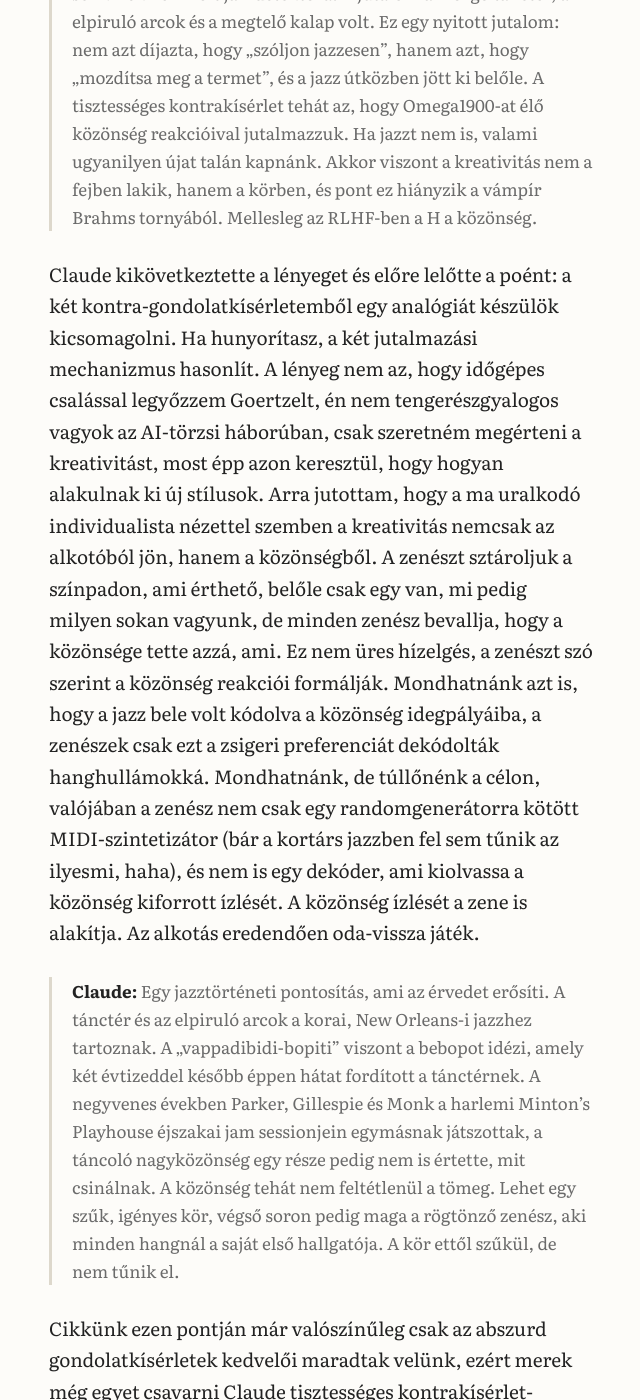
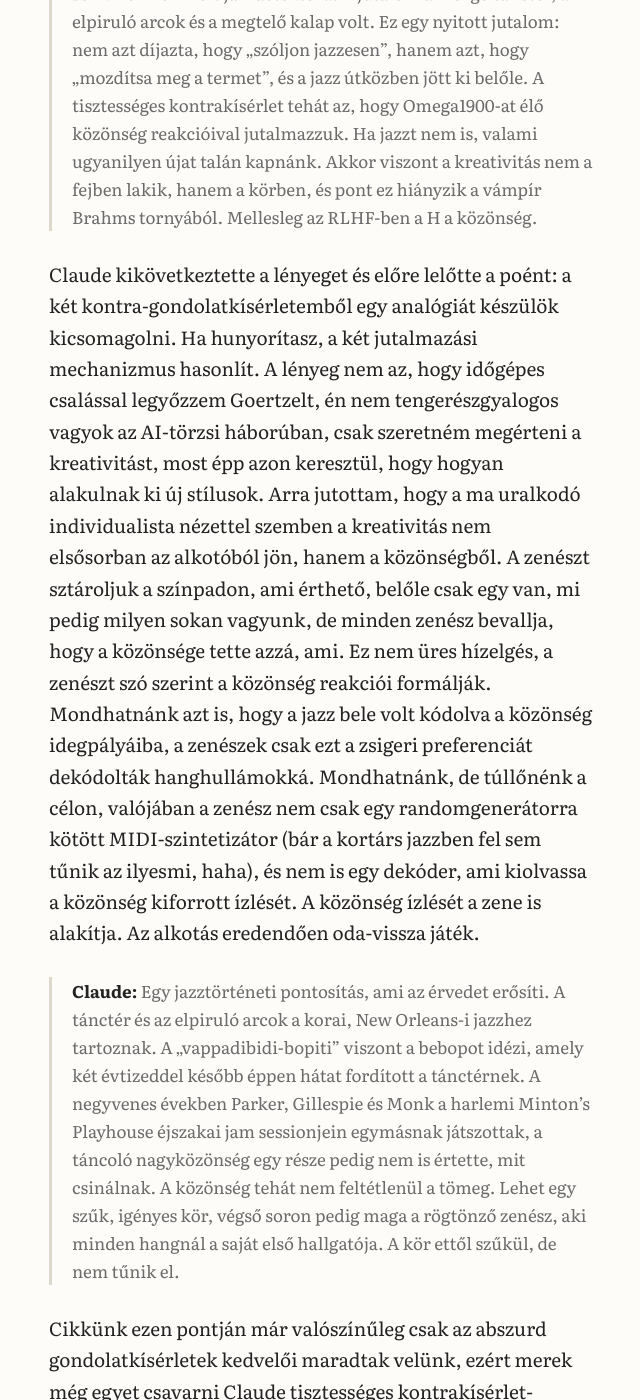
Before and after one commit to andrascsibi/andrascsibi.github.io, a Jekyll site: the page built from _posts/2026-11-21-mentsvar.md, in a window 1280 px wide and 1400 px high, scrolled down 2506 px. Shown: the whole window, without its empty margins (319-959 px from the left). Built offline with Jekyll 4.4.1, drawn with Linux system fonts in a browser that asks for light colours; some of the changed text lies outside the part shown.

Commit message:
mentsvar: Andras's tweaks (elsősorban, jazz-zene, shorter RLVR note, attribution)
Co-Authored-By: Claude Opus 5.5 <noreply@anthropic.com>

```diff
--- a/_posts/2026-11-21-mentsvar.md
+++ b/_posts/2026-11-21-mentsvar.md
@@ -22,13 +22,13 @@ Megfordítva a gondolatkísérletet, mi van, ha Johannes Brahms nem hal meg 1897
 
 > **Claude:** A jazz-jutalommodelles trükk kicsit csalás, mert a célállomást előre becsempészi. 1900 körül New Orleansban senkinek nem volt jazzdetektora. A jutalom a mozgó tánctér, az elpiruló arcok és a megtelő kalap volt. Ez egy nyitott jutalom: nem azt díjazta, hogy „szóljon jazzesen”, hanem azt, hogy „mozdítsa meg a termet”, és a jazz útközben jött ki belőle. A tisztességes kontrakísérlet tehát az, hogy Omega1900-at élő közönség reakcióival jutalmazzuk. Ha jazzt nem is, valami ugyanilyen újat talán kapnánk. Akkor viszont a kreativitás nem a fejben lakik, hanem a körben, és pont ez hiányzik a vámpír Brahms tornyából. Mellesleg az RLHF-ben a H a közönség.
 
-Claude kikövetkeztette a lényeget és előre lelőtte a poént: a két kontra-gondolatkísérletemből egy analógiát készülök kicsomagolni. Ha hunyorítasz, a két jutalmazási mechanizmus hasonlít. A lényeg nem az, hogy időgépes csalással legyőzzem Goertzelt, én nem tengerészgyalogos vagyok az AI-törzsi háborúban, csak szeretném megérteni a kreativitást, most épp azon keresztül, hogy hogyan alakulnak ki új stílusok. Arra jutottam, hogy a ma uralkodó individualista nézettel szemben a kreativitás nemcsak az alkotóból jön, hanem a közönségből. A zenészt sztároljuk a színpadon, ami érthető, belőle csak egy van, mi pedig milyen sokan vagyunk, de minden zenész bevallja, hogy a közönsége tette azzá, ami. Ez nem üres hízelgés, a zenészt szó szerint a közönség reakciói formálják. Mondhatnánk azt is, hogy a jazz bele volt kódolva a közönség idegpályáiba, a zenészek csak ezt a zsigeri preferenciát dekódolták hanghullámokká. Mondhatnánk, de túllőnénk a célon, valójában a zenész nem csak egy randomgenerátorra kötött MIDI-szintetizátor (bár a kortárs jazzben fel sem tűnik az ilyesmi, haha), és nem is egy dekóder, ami kiolvassa a közönség kiforrott ízlését. A közönség ízlését a zene is alakítja. Az alkotás eredendően oda-vissza játék.
+Claude kikövetkeztette a lényeget és előre lelőtte a poént: a két kontra-gondolatkísérletemből egy analógiát készülök kicsomagolni. Ha hunyorítasz, a két jutalmazási mechanizmus hasonlít. A lényeg nem az, hogy időgépes csalással legyőzzem Goertzelt, én nem tengerészgyalogos vagyok az AI-törzsi háborúban, csak szeretném megérteni a kreativitást, most épp azon keresztül, hogy hogyan alakulnak ki új stílusok. Arra jutottam, hogy a ma uralkodó individualista nézettel szemben a kreativitás nem elsősorban az alkotóból jön, hanem a közönségből. A zenészt sztároljuk a színpadon, ami érthető, belőle csak egy van, mi pedig milyen sokan vagyunk, de minden zenész bevallja, hogy a közönsége tette azzá, ami. Ez nem üres hízelgés, a zenészt szó szerint a közönség reakciói formálják. Mondhatnánk azt is, hogy a jazz bele volt kódolva a közönség idegpályáiba, a zenészek csak ezt a zsigeri preferenciát dekódolták hanghullámokká. Mondhatnánk, de túllőnénk a célon, valójában a zenész nem csak egy randomgenerátorra kötött MIDI-szintetizátor (bár a kortárs jazzben fel sem tűnik az ilyesmi, haha), és nem is egy dekóder, ami kiolvassa a közönség kiforrott ízlését. A közönség ízlését a zene is alakítja. Az alkotás eredendően oda-vissza játék.
 
 > **Claude:** Egy jazztörténeti pontosítás, ami az érvedet erősíti. A tánctér és az elpiruló arcok a korai, New Orleans-i jazzhez tartoznak. A „vappadibidi-bopiti” viszont a bebopot idézi, amely két évtizeddel később éppen hátat fordított a tánctérnek. A negyvenes években Parker, Gillespie és Monk a harlemi Minton's Playhouse éjszakai jam sessionjein egymásnak játszottak, a táncoló nagyközönség egy része pedig nem is értette, mit csinálnak. A közönség tehát nem feltétlenül a tömeg. Lehet egy szűk, igényes kör, végső soron pedig maga a rögtönző zenész, aki minden hangnál a saját első hallgatója. A kör ettől szűkül, de nem tűnik el.
 
-Cikkünk ezen pontján már valószínűleg csak az abszurd gondolatkísérletek kedvelői maradtak velünk, ezért merek még egyet csavarni Claude tisztességes kontrakísérlet-variációján. Mit kapunk, ha Omega1900 élő közönség előtt játszik, viszont a közönség humanoid robotokból áll? Még csak el se tudom képzelni, de biztos, hogy nem jazzt. Mit tudsz csinálni, ha mindenképpen le akarod győzni Ben Goertzelt gondolatkísérlet-párbajban, és ki kell csikarnod Omega1900-ből jazz zenét egy táncoló robothadsereggel? Hogyan állsz neki betanítani a robotokat úgy táncolni, mint egy ember, aki először hallja életében azt, hogy vappadibidi-bopiti-vappam-dubapp? Ez sokkal nehezebb feladatnak tűnik, mint az alkotói oldal: Omega1900 + kamerák + érzelemfelismerés (ez már a transzformerek előtt is elég jól ment gépileg).
+Cikkünk ezen pontján már valószínűleg csak az abszurd gondolatkísérletek kedvelői maradtak velünk, ezért merek még egyet csavarni Claude tisztességes kontrakísérlet-variációján. Mit kapunk, ha Omega1900 élő közönség előtt játszik, viszont a közönség humanoid robotokból áll? Még csak el se tudom képzelni, de biztos, hogy nem jazzt. Mit tudsz csinálni, ha mindenképpen le akarod győzni Ben Goertzelt gondolatkísérlet-párbajban, és ki kell csikarnod Omega1900-ből jazz-zenét egy táncoló robothadsereggel? Hogyan állsz neki betanítani a robotokat úgy táncolni, mint egy ember, aki először hallja életében azt, hogy vappadibidi-bopiti-vappam-dubapp? Ez sokkal nehezebb feladatnak tűnik, mint az alkotói oldal: Omega1900 + kamerák + érzelemfelismerés (ez már a transzformerek előtt is elég jól ment gépileg).
 
-> **Claude:** Ez nem csak a gondolatkísérletben van így, az AI-fejlesztés szűk keresztmetszete ma pontosan ez. Generálni olcsó, jól jutalmazni drága. Ahol a jutalom ellenőrizhető, például a kód lefut-e vagy jó-e a matekfeladat eredménye, ott a modellek elhúznak. A zenében nincs ilyen tesztkészlet. Az ízlés éppen az a jutalom, amit nem lehet automatikusan ellenőrizni, csak megélni.
+> **Claude:** Ez nem csak a gondolatkísérletben van így, az AI-fejlesztés szűk keresztmetszete ma pontosan ez. Generálni olcsó, jól jutalmazni drága. Ahol a jutalom ellenőrizhető, ott a modellek elhúznak. A zenében nincs tesztkészlet. Az ízlés éppen az a jutalom, amit nem lehet automatikusan ellenőrizni, csak megélni.
 
 Sok kreatív fronton azt látjuk, hogy kezdjük elveszíteni a versenyt a gépekkel szemben, és ez sokakból egzisztenciális pánikot vált ki. Ez lehet, hogy azért van, mert individualista korunk túl nagy értéket tulajdonít a kreativitásnak, azt tartjuk az emberiség utolsó mentsvárának, és ha az borul, végünk van. Az alkotófolyamatot két részre bontva viszont azt látjuk, hogy hiába húz el az AI a generálásban, a végső szó a miénk, mert ízlésünk csak nekünk van, azt nem tudjuk kiszervezni. Az utolsó mentsvár az ízlés. Rendben leszünk.
 
```
Also changed, not shown: other parts of _posts/2026-11-21-mentsvar.md (+1 -1 lines).
